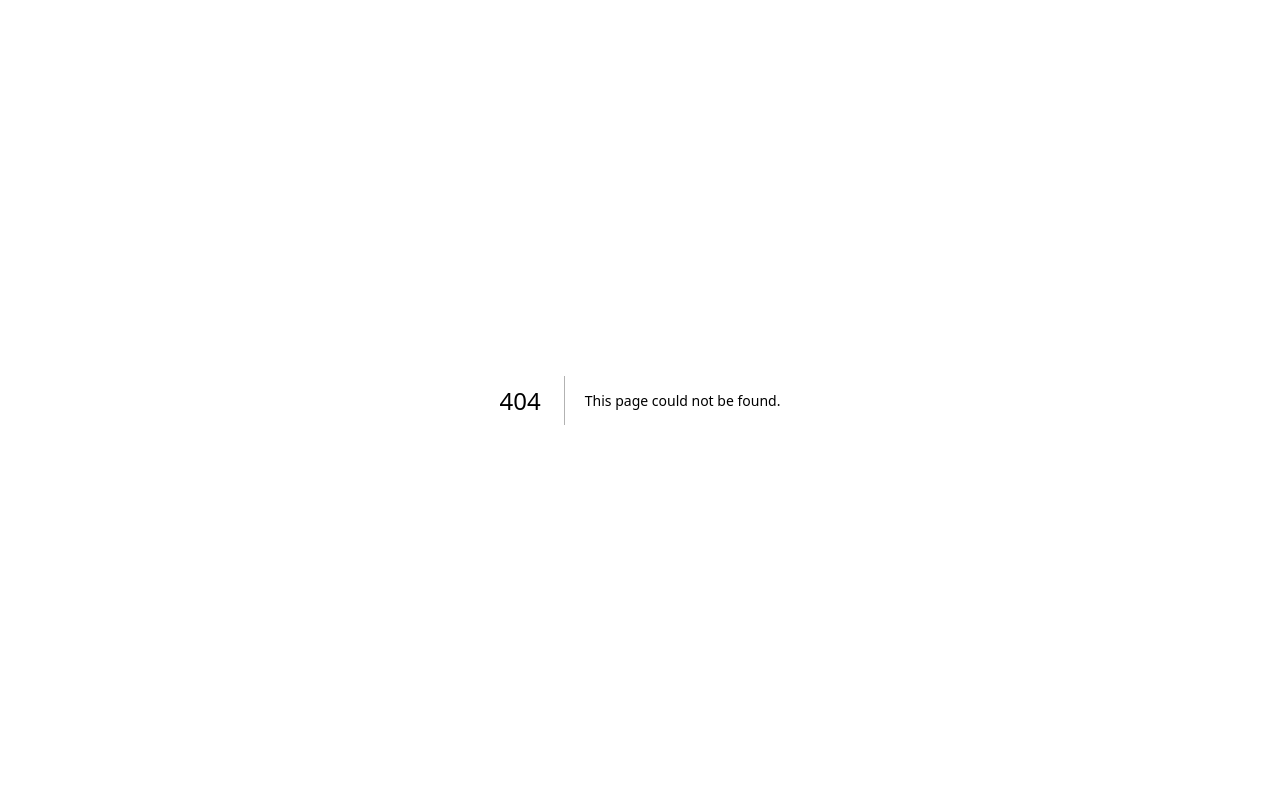
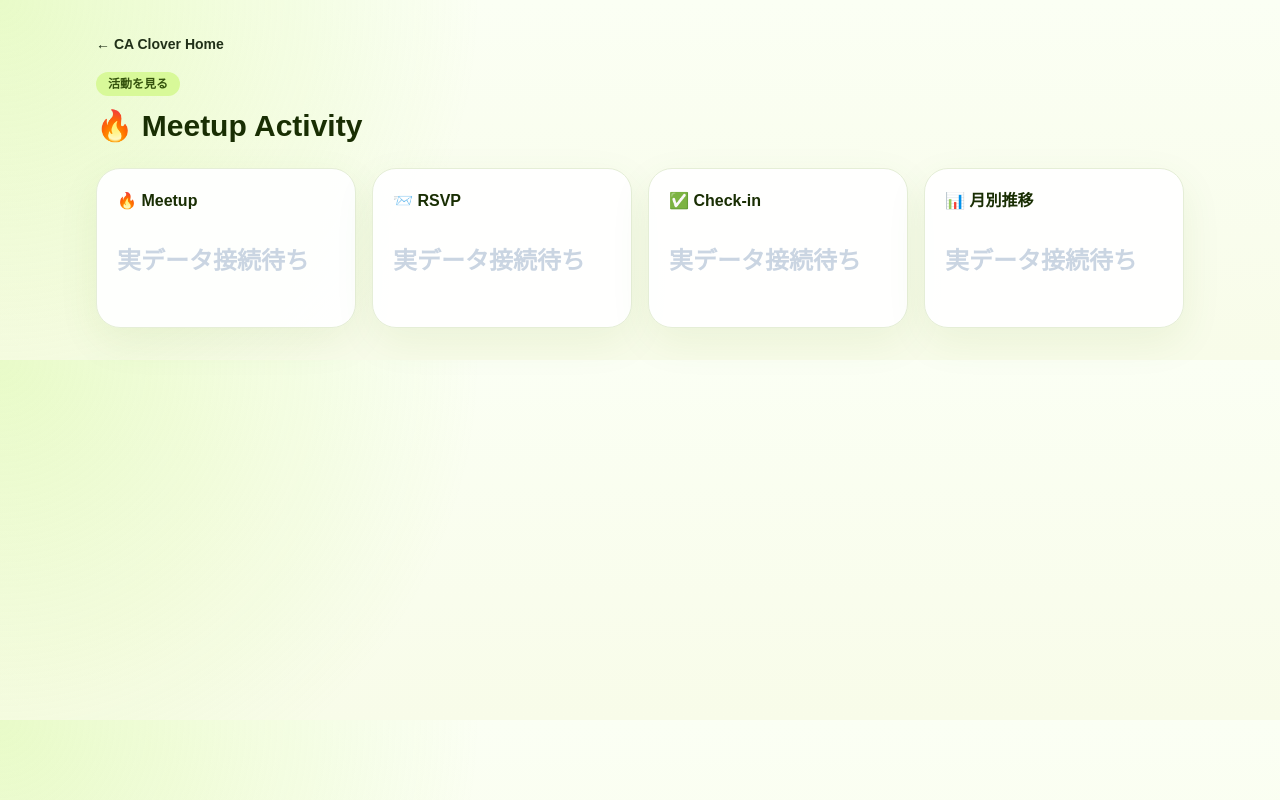
Before and after one commit to Kaityo1221/ca-clover, a Next.js app: page /activity in a window 1280 px wide. Before the commit this address had no page. Built offline with nearby package versions, Linux system fonts and the light colour scheme.

Commit message:
Add src/app/activity/page.tsx

```diff
--- /dev/null
+++ b/src/app/activity/page.tsx
@@ -0,0 +1,11 @@
+import Link from "next/link";
+export default function Page(){
+  return <main className="mx-auto max-w-6xl px-4 py-8 md:px-8">
+    <Link href="/" className="text-sm font-black text-lime-700">← CA Clover Home</Link>
+    <span className="mt-4 block w-fit rounded-full bg-lime-200 px-3 py-1 text-xs font-black text-lime-900">活動を見る</span>
+    <h1 className="mt-3 text-3xl font-black text-lime-950">🔥 Meetup Activity</h1>
+    <div className="mt-6 grid gap-4 sm:grid-cols-2 lg:grid-cols-4">
+      {["🔥 Meetup","📨 RSVP","✅ Check-in","📊 月別推移"].map(x=><div key={x} className="clover-card min-h-40 p-5"><div className="font-black text-lime-950">{x}</div><div className="mt-8 text-2xl font-black text-slate-300">実データ接続待ち</div></div>)}
+    </div>
+  </main>;
+}
```
